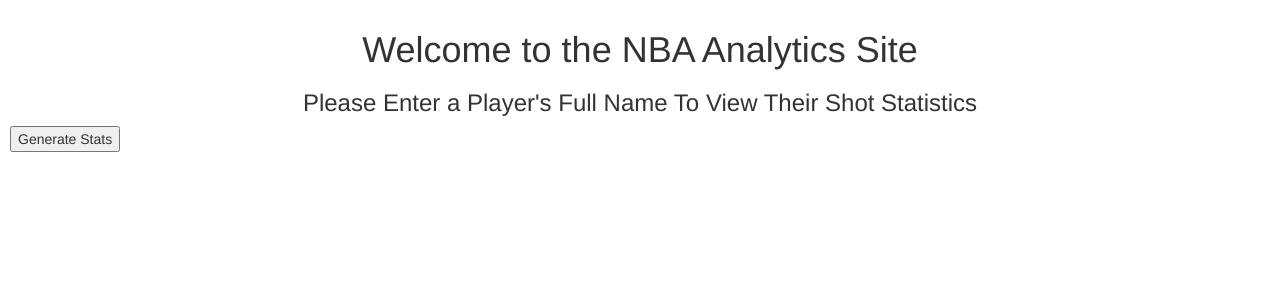
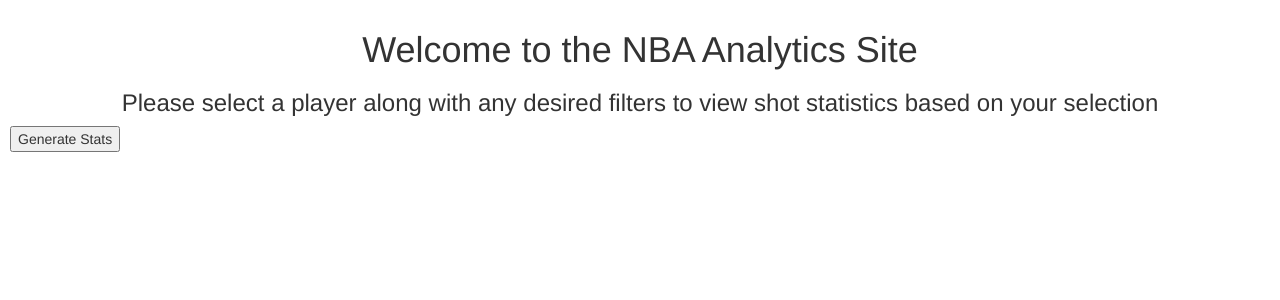
Before and after one commit to SebGrobelny/NBAAnalytics, a Flask app: page / in a window 1280 px wide. Shown: the top 300 px of the page. Run offline with Flask 2, Linux system fonts and the light colour scheme; data comes from the database, SQL or seed files in the repository; some libraries are stand-ins or nearby versions.

Commit message:
Updated main.html

```diff
--- a/templates/main.html
+++ b/templates/main.html
@@ -10,7 +10,7 @@
 <body onload="generateSelect()">
 
   <h1> Welcome to the NBA Analytics Site </h1>
-  <h3> Please Enter a Player's Full Name To View Their Shot Statistics </h3>
+  <h3> Please select a player along with any desired filters to view shot statistics based on your selection</h3>
   <div id= "playerForm">
   	<form >
 <!--   		<input type = "text"  name = "playerName" id="playerData" placeholder="Enter a Player Name" />
```
